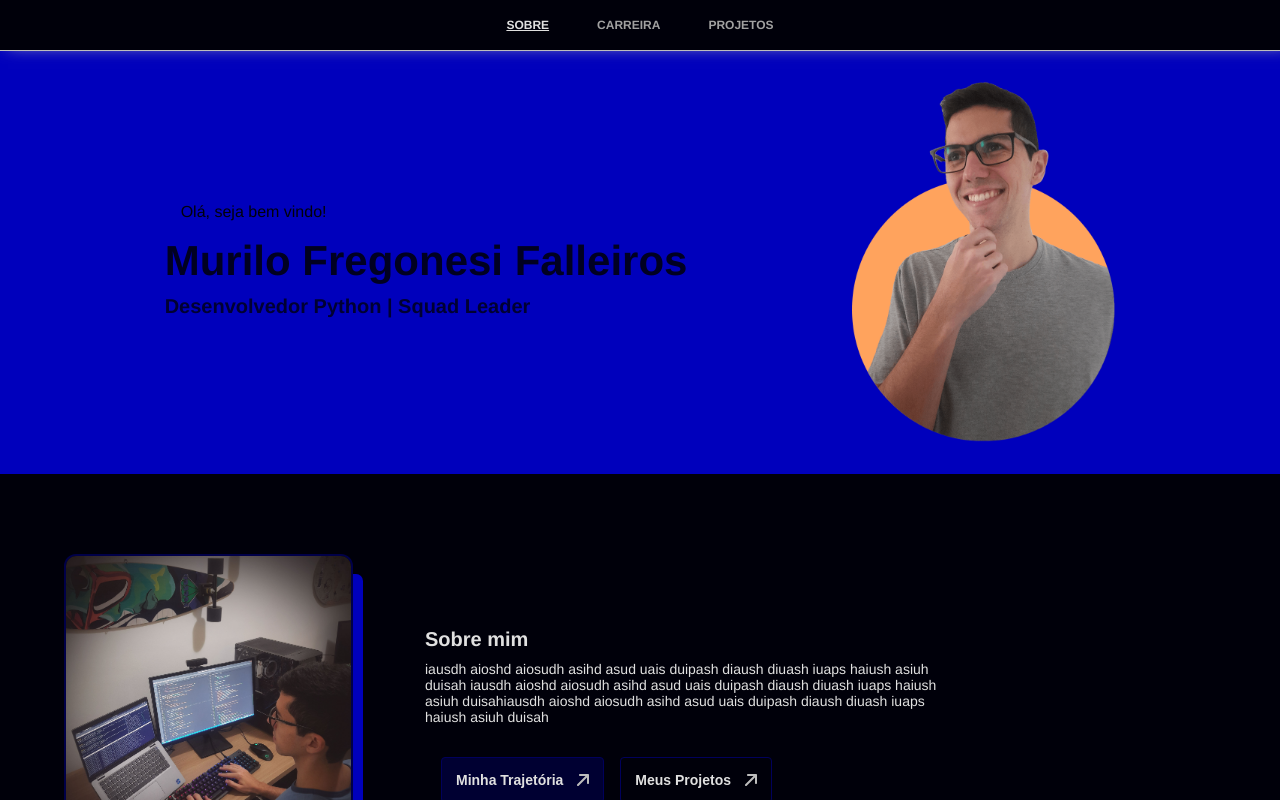
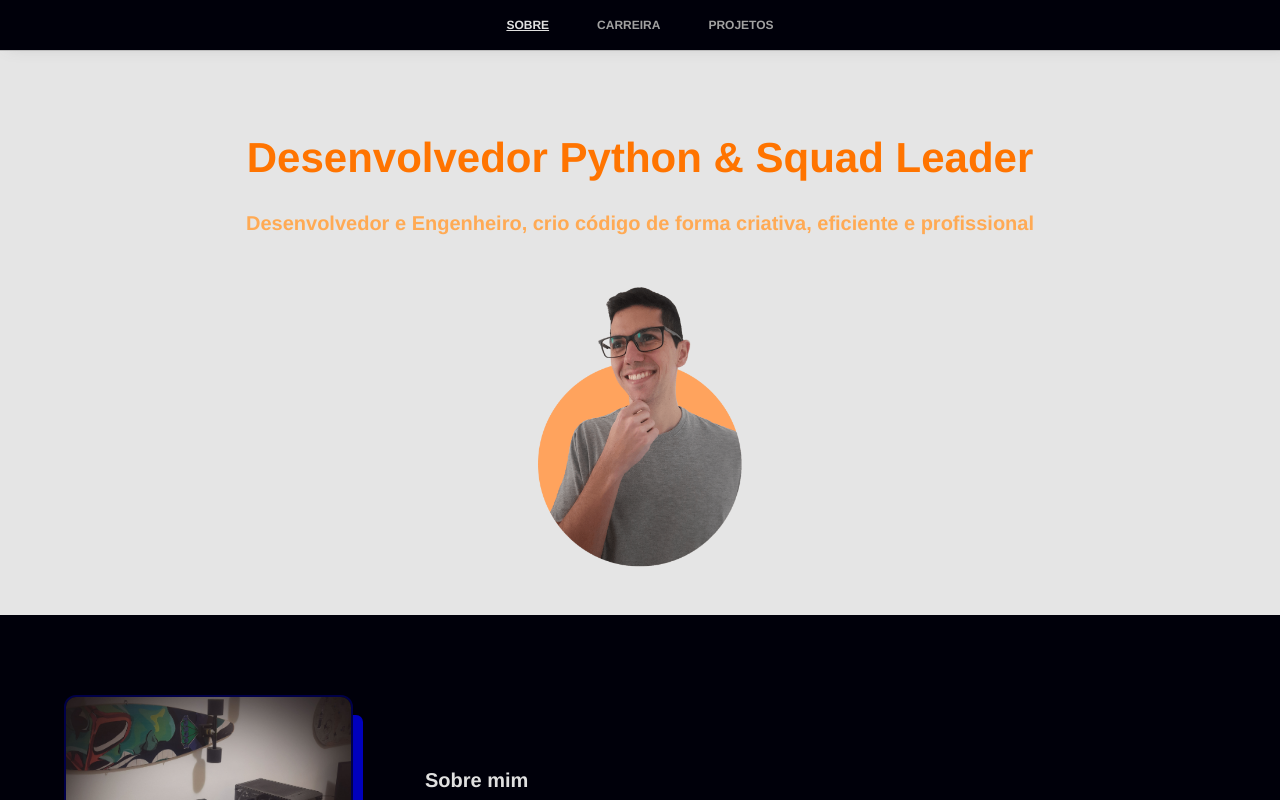
Before and after one commit to murilofregonesi/my-portfolio, a React (Create React App) app: page / in a window 1280 px wide. Shown: the top 800 px of the page. Built offline with nearby package versions, Linux system fonts and the light colour scheme.

Commit message:
fix: change hero design

```diff
--- a/src/UI/variables.js
+++ b/src/UI/variables.js
@@ -15,3 +15,9 @@ export const blue_800 = "#000029";
 export const blue_600 = "#000048";
 export const blue_400 = "#000081";
 export const blue_200 = "#0000BC";
+
+export const orange_1000 = "#ff7400";
+export const orange_800 = "fc9036";
+export const orange_600 = "#ffaa54";
+export const orange_400 = "ffbe7d";
+export const orange_200 = "#e5e5e5";
--- a/src/components/Hero/Hero.jsx
+++ b/src/components/Hero/Hero.jsx
@@ -1,67 +1,63 @@
 import React from "react";
 import styled from "styled-components";
-import { black_1000, black_800, black_600, blue_200 } from "../../UI/variables";
+import {
+  black_1000,
+  orange_600,
+  orange_1000,
+  orange_200,
+} from "../../UI/variables";
 import avatar from "../../assets/img/hero.png";
 import data from "./data.json";
 
 const HeroBox = styled.article`
   display: flex;
-  flex-direction: row;
+  flex-direction: column;
   justify-content: space-evenly;
   align-items: center;
-  background-color: ${blue_200};
+  background-color: ${orange_200};
   color: ${black_1000};
   margin-bottom: 5em;
 `;
 
 const HeroAvatar = styled.img`
-  height: 360px;
-  padding: 2em 0;
+  height: 280px;
+  padding: 2em 0 3em 0;
 
   @media (orientation: portrait) {
-    height: 200px;
+    height: 248px;
   }
 `;
 
 const HeroInfo = styled.div`
   display: flex;
   flex-direction: column;
+  align-items: center;
+  text-align: center;
+`;
+
+const HeroInfoTitle = styled.p`
+  color: ${orange_1000};
+  font-weight: bold;
+  font-size: 42px;
+  margin: 0;
+  padding-top: 2em;
 
   @media (orientation: portrait) {
-    max-width: 164px;
+    font-size: 24px;
+    max-width: 70%;
   }
 `;
 
-const HeroInfoHello = styled.p`
-  color: ${black_1000};
-  font-size: 16px;
-  margin-bottom: 1em;
-  padding-left: 16px;
+const HeroInfoSubtitle = styled.p`
+  color: ${orange_600};
+  font-weight: bold;
+  font-size: 20px;
+  margin-top: 1.5em;
 
   @media (orientation: portrait) {
     font-size: 12px;
-  }
-`;
-
-const HeroInfoName = styled.p`
-  color: ${black_800};
-  font-weight: bold;
-  font-size: 42px;
-  margin: 0;
-
-  @media (orientation: portrait) {
-    font-size: 18px;
-  }
-`;
-
-const HeroInfoPosition = styled.p`
-  color: ${black_600};
-  font-weight: bold;
-  font-size: 20px;
-  margin-top: 0.5em;
-
-  @media (orientation: portrait) {
-    font-size: 12px;
+    text-align: center;
+    max-width: 90%;
   }
 `;
 
@@ -69,9 +65,8 @@ export function Hero() {
   return (
     <HeroBox>
       <HeroInfo>
-        <HeroInfoHello>{data.hello}</HeroInfoHello>
-        <HeroInfoName>Murilo Fregonesi Falleiros</HeroInfoName>
-        <HeroInfoPosition>{data.position}</HeroInfoPosition>
+        <HeroInfoTitle>{data.title}</HeroInfoTitle>
+        <HeroInfoSubtitle>{data.subtitle}</HeroInfoSubtitle>
       </HeroInfo>
       <HeroAvatar src={avatar} alt="Avatar do Hero" />
     </HeroBox>
--- a/src/components/Hero/data.json
+++ b/src/components/Hero/data.json
@@ -1,4 +1,4 @@
 {
-    "hello": "Olá, seja bem vindo!",
-    "position": "Desenvolvedor Python | Squad Leader"
+    "title": "Desenvolvedor Python & Squad Leader",
+    "subtitle": "Desenvolvedor e Engenheiro, crio código de forma criativa, eficiente e profissional"
 }
```
